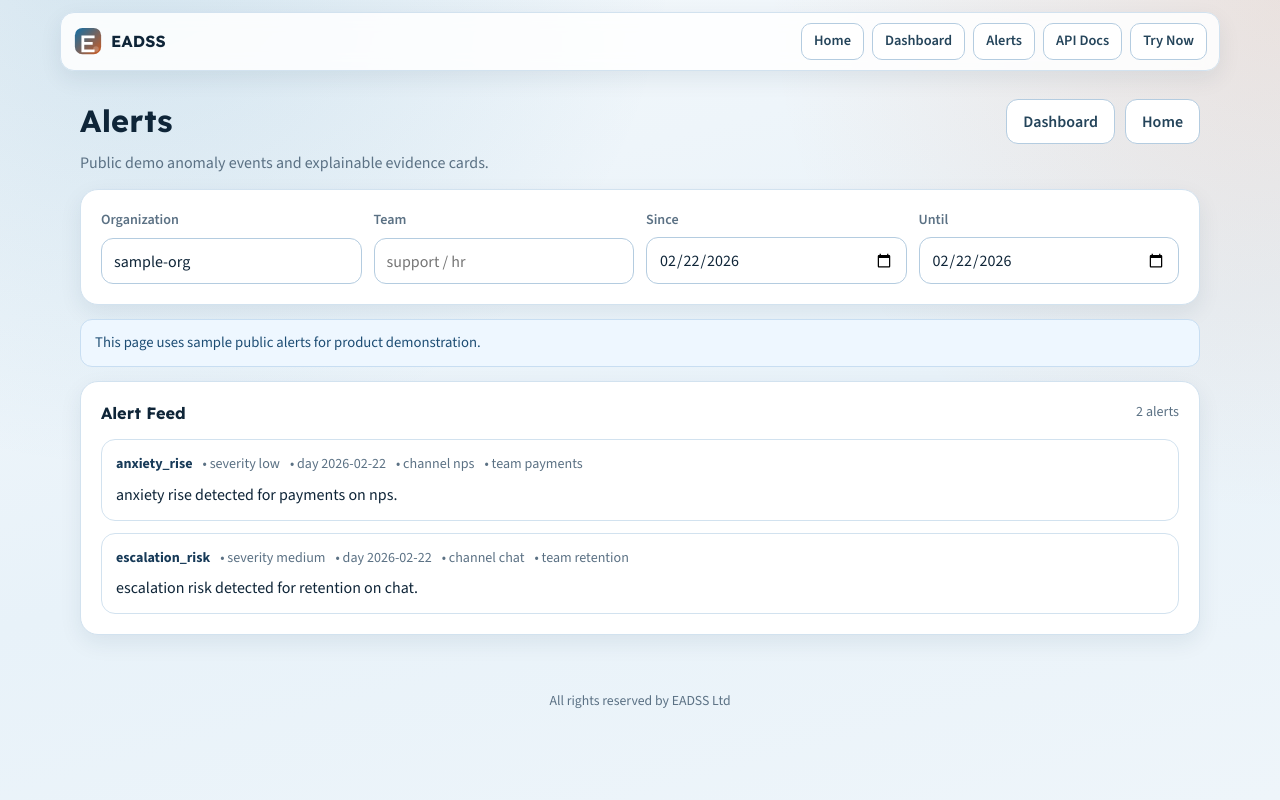
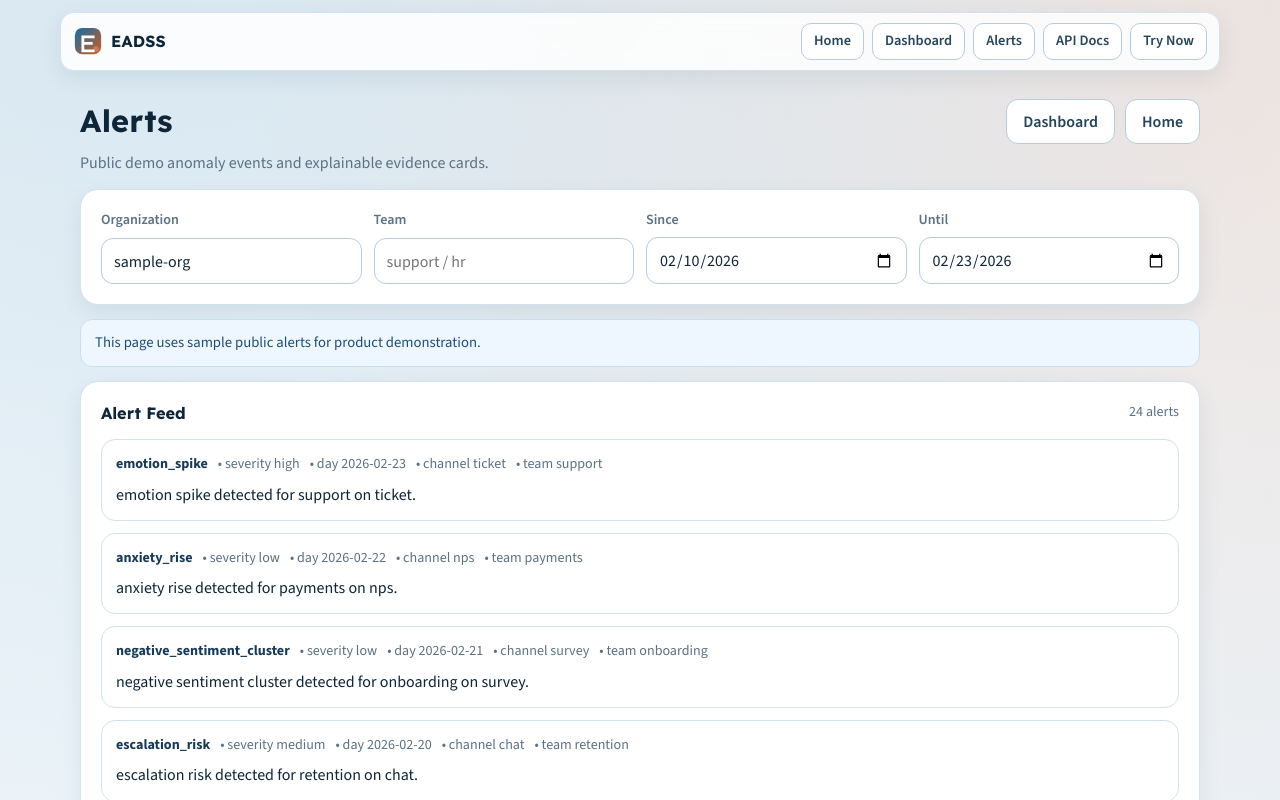
Before and after one commit to mukundhan-mohan/eadss, a Next.js app in the folder frontend/: page /alerts in a window 1280 px wide. Shown: the top 800 px of the page. Built offline with nearby package versions, Linux system fonts and the light colour scheme; no server answers.

Commit message:
prod fixes

```diff
--- a/frontend/src/app/alerts/page.tsx
+++ b/frontend/src/app/alerts/page.tsx
@@ -8,8 +8,12 @@ import { demoAlerts } from "@/app/alerts/demoData";
 export default function AlertsPage() {
   const [orgId, setOrgId] = useState("sample-org");
   const [teamId, setTeamId] = useState("");
-  const [since, setSince] = useState(() => new Date().toISOString().slice(0, 10));
-  const [until, setUntil] = useState(() => new Date().toISOString().slice(0, 10));
+  const [since, setSince] = useState(
+    () => [...demoAlerts].sort((a, b) => a.day.localeCompare(b.day))[0]?.day ?? new Date().toISOString().slice(0, 10)
+  );
+  const [until, setUntil] = useState(
+    () => [...demoAlerts].sort((a, b) => b.day.localeCompare(a.day))[0]?.day ?? new Date().toISOString().slice(0, 10)
+  );
   const alerts = useMemo(
     () =>
       demoAlerts.filter((a) => {
```
